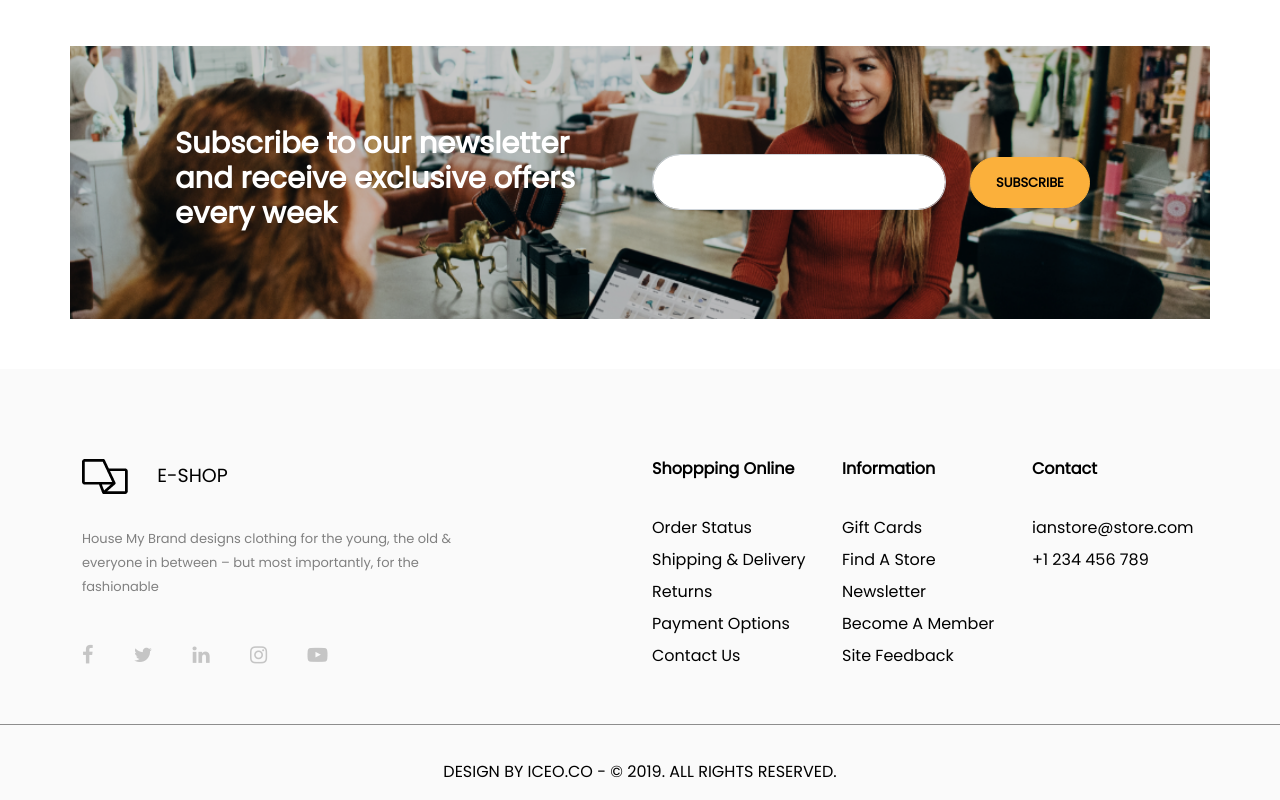
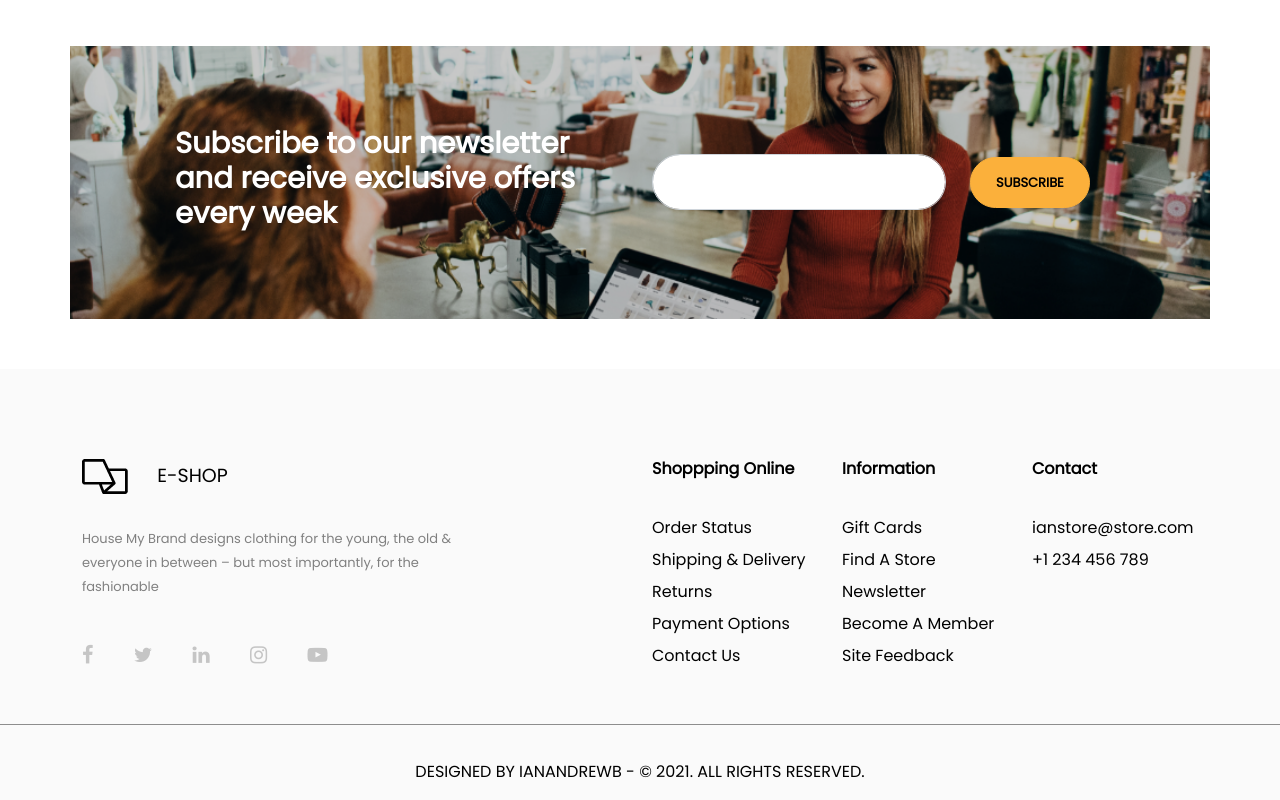
Before and after one commit to IanAndrewB/Developer-Profile, a plain HTML site: page index.html in a window 1280 px wide. Shown: the part 3446-4246 px from the top of the page. Drawn offline with nearby package versions, Linux system fonts and the light colour scheme.

Commit message:
Update Footer

```diff
--- a/index.html
+++ b/index.html
@@ -365,7 +365,7 @@
             </footer>
             <footer class="container-fluid">
                 <div class="row gc-footer-btm">
-                    <p class="text-center">DESIGN BY ICEO.CO - © 2019. ALL RIGHTS RESERVED.</p>
+                    <p class="text-center">DESIGNED BY IANANDREWB - © 2021. ALL RIGHTS RESERVED.</p>
                 </div>
             </footer>
             <script src="https://cdn.jsdelivr.net/npm/bootstrap@5.0.0-beta3/dist/js/bootstrap.bundle.min.js" integrity="sha384-JEW9xMcG8R+pH31jmWH6WWP0WintQrMb4s7ZOdauHnUtxwoG2vI5DkLtS3qm9Ekf" crossorigin="anonymous"></script>
```
